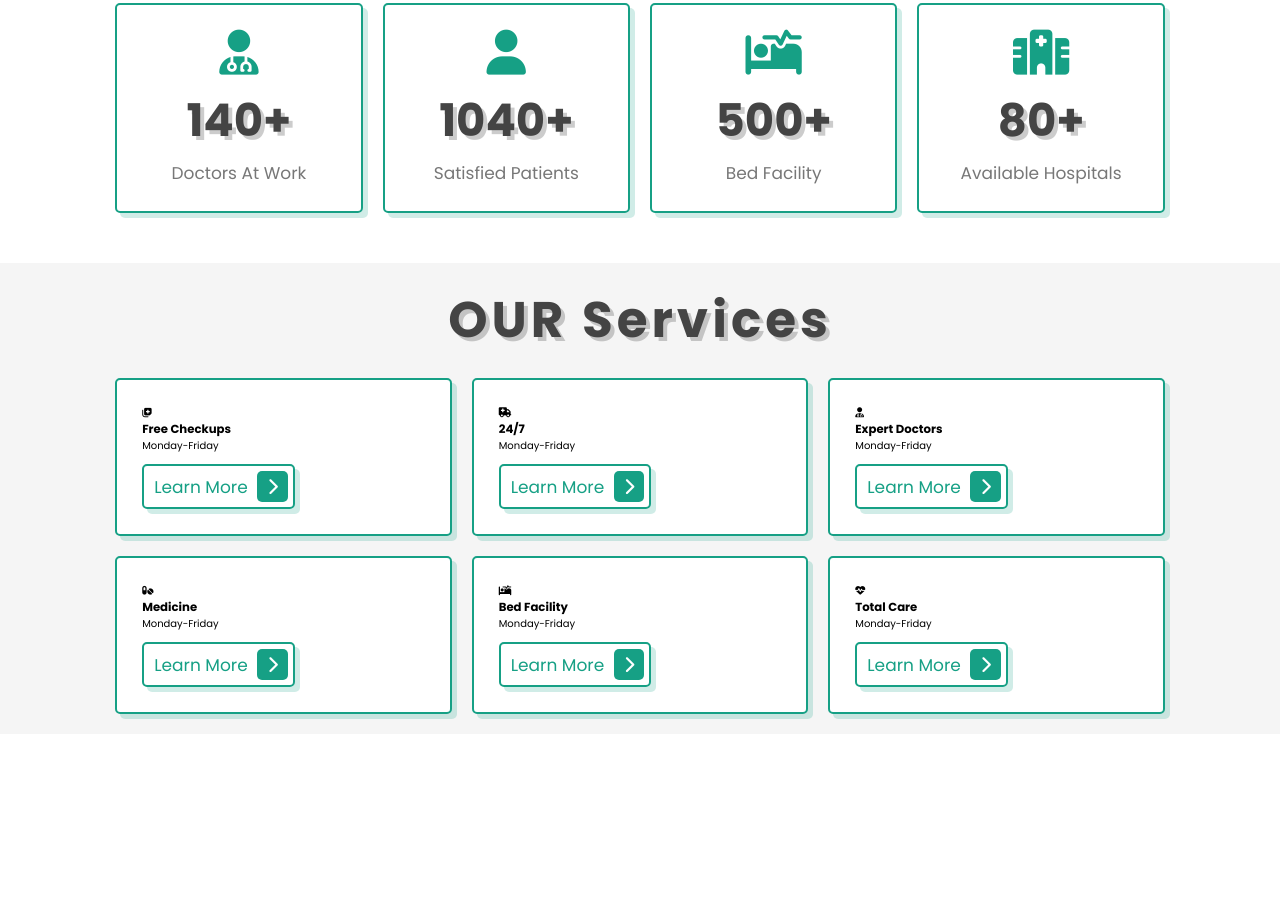
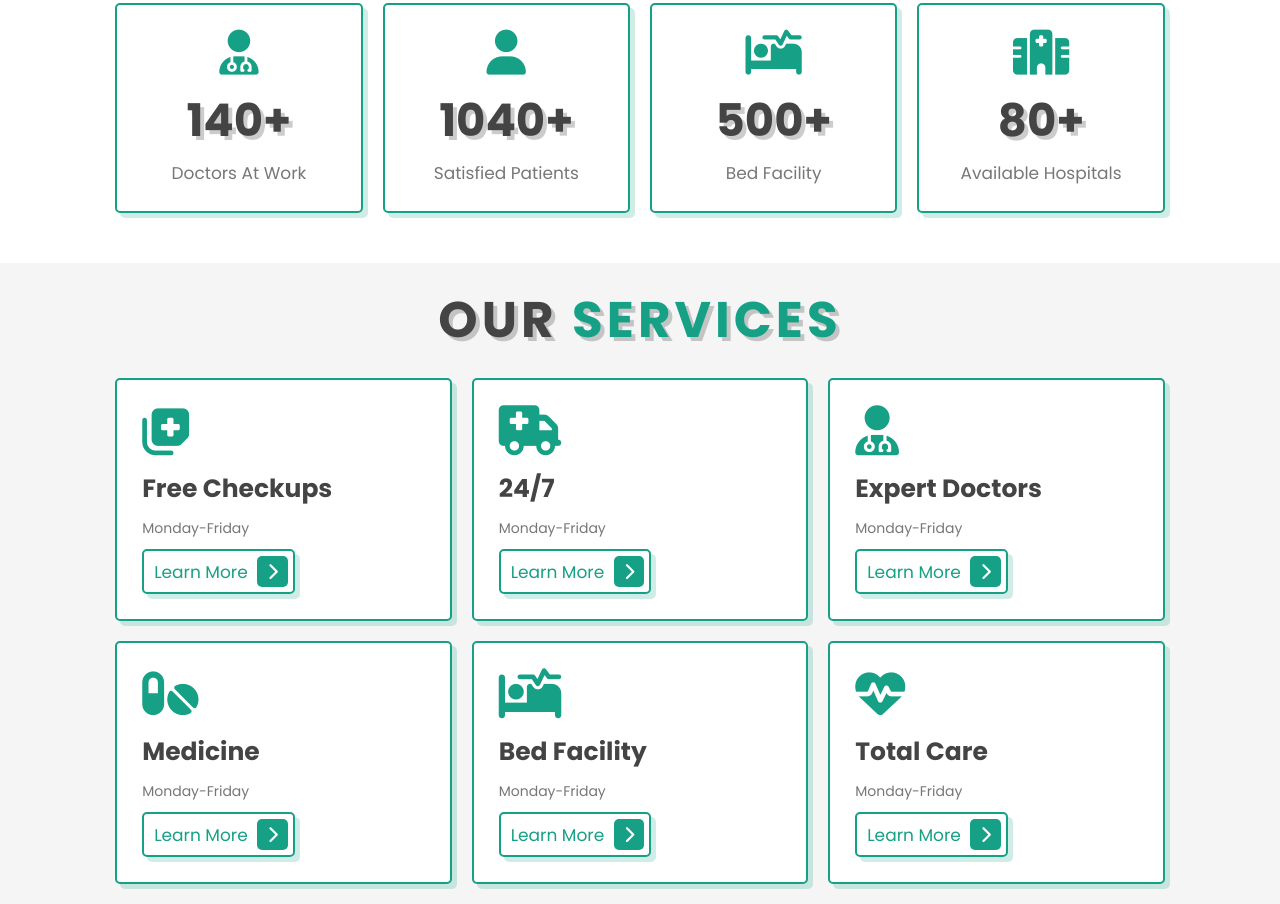
Before and after one commit to jwnasambu/Medicare, a plain HTML site: page index.html in a window 1280 px wide. Shown: the part 1201-2105 px from the top of the page. Before the commit the page ends 1935 px from the top, so only its background shows below. Drawn offline with Linux system fonts and the light colour scheme.

Commit message:
Fix the service styles

```diff
--- a/style.css
+++ b/style.css
@@ -44,6 +44,11 @@ section:nth-child(even) {
     color: var(--black);
     font-size: 5rem;
     letter-spacing: .4rem;
+}
+
+.heading span {
+    text-transform: uppercase;
+    color: var(--green);
 }
 
 .btn {
@@ -251,3 +256,21 @@ section:nth-child(even) {
     border: var(--border);
     padding: 2.5rem;
 }
+
+.services .box-container .box i{
+    color: var(--green);
+    font-size: 5rem;
+    padding-bottom: .5rem;
+}
+
+.services .box-container .box h3 {
+    color: var(--black);
+    font-size: 2.5rem;
+    padding: 1rem 0;
+}
+
+.services .box-container .box p {
+    color: var(--light-color);
+    font-size: 1.4rem;
+    padding: 2;
+}
```
